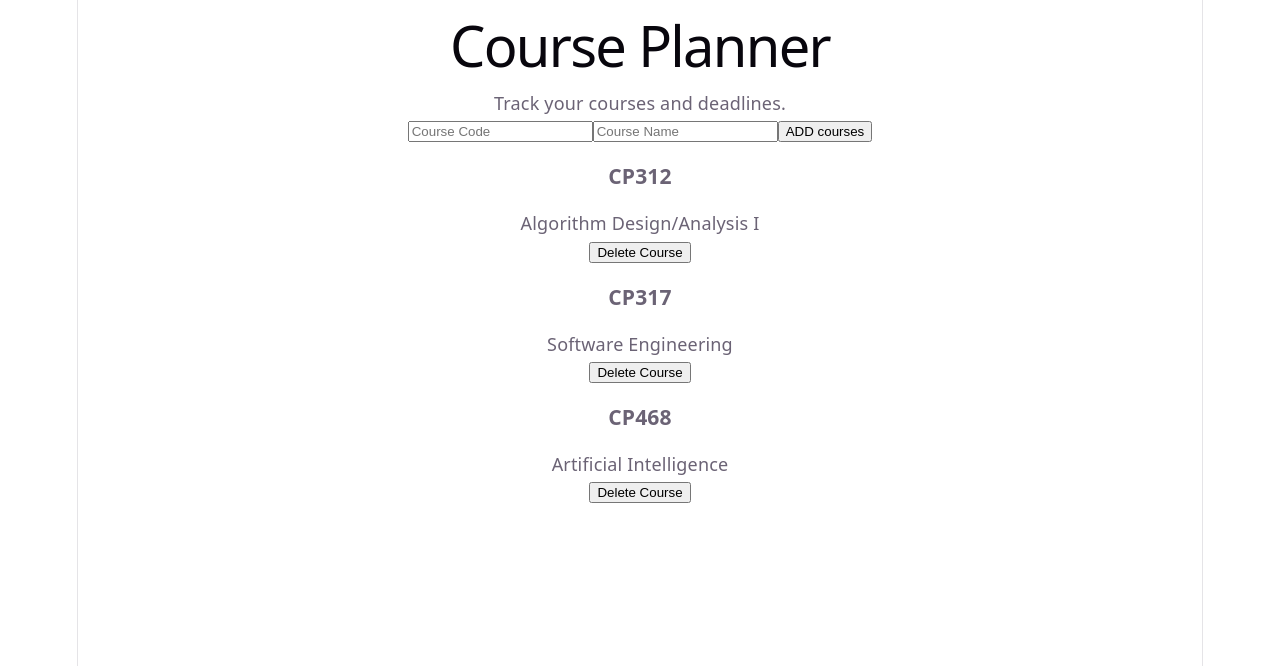
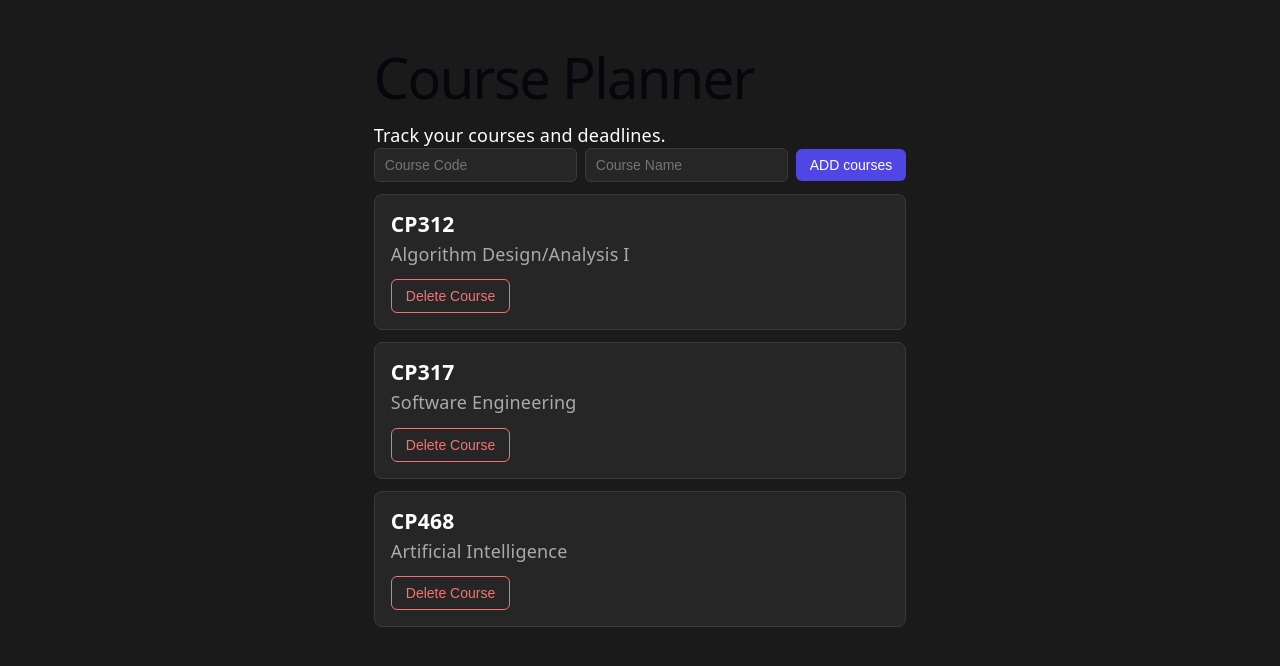
Before and after one commit to santlulok-bot/course-planner, a React (Vite) app: page / in a window 1280 px wide. Shown: the top 666 px of the page. Built offline with nearby package versions, Linux system fonts and the light colour scheme.

Commit message:
Style inputs and buttons for dark theme

```diff
--- a/src/App.css
+++ b/src/App.css
@@ -0,0 +1,67 @@
+:root
+body {
+  background:#1a1a1a;
+  color: #ffffff;
+  color-scheme: dark;
+}
+
+.app {
+  max-width: 800px;
+  margin: 0 auto;
+  padding: 32px 16px;
+  text-align: left;
+}
+
+
+
+.card {
+  background: #262626;
+  border: 1px solid #3a3a3a;
+  border-radius: 8px;
+  padding: 16px;
+  margin-top: 12px;
+}
+
+.card h3 {
+  margin: 0 0 4px;
+}
+
+.card p {
+  margin: 0 0 12px;
+  color: #aaa;
+}
+
+input {
+  background: #262626;
+  color: #ffffff;
+  border: 1px solid #3a3a3a;
+  border-radius: 6px;
+  padding: 8px 10px;
+  margin-right: 8px;
+  font-size: 14px;
+}
+
+button {
+  background: #4f46e5;
+  color: #ffffff;
+  border: none;
+  border-radius: 6px;
+  padding: 8px 14px;
+  font-size: 14px;
+  cursor: pointer;
+}
+
+button:hover {
+  background: #4338ca;
+}
+
+.card button {
+  background: transparent;
+  color: #f87171;
+  border: 1px solid #f87171;
+}
+
+.card button:hover {
+  background: #f87171;
+  color: #1a1a1a;
+}
--- a/src/App.jsx
+++ b/src/App.jsx
@@ -1,4 +1,5 @@
 import {useState} from "react"
+import "./App.css"
 
 const initialCourses = [
   {id: "1", code: "CP312", name: "Algorithm Design/Analysis I"},
@@ -7,7 +8,7 @@ const initialCourses = [
 ]
 function CourseCard({course, onDelete}) {
   return (
-    <div>
+    <div className="card">
       <h3>{course.code}</h3>
       <p>{course.name}</p>
       <button onClick={() => onDelete(course.id)}>Delete Course</button>
@@ -40,7 +41,7 @@ function App(){
     }
 
 return (
-    <div>
+    <div className="app">
     <h1>Course Planner</h1>
     <p>Track your courses and deadlines.</p>
 
--- a/src/index.css
+++ b/src/index.css
@@ -2,11 +2,9 @@
   --text: #6b6375;
   --text-h: #08060d;
   --bg: #fff;
-  --border: #e5e4e7;
   --code-bg: #f4f3ec;
   --accent: #aa3bff;
   --accent-bg: rgba(170, 59, 255, 0.1);
-  --accent-border: rgba(170, 59, 255, 0.5);
   --social-bg: rgba(244, 243, 236, 0.5);
   --shadow:
     rgba(0, 0, 0, 0.1) 0 10px 15px -3px, rgba(0, 0, 0, 0.05) 0 4px 6px -2px;
@@ -35,11 +33,9 @@
     --text: #9ca3af;
     --text-h: #f3f4f6;
     --bg: #16171d;
-    --border: #2e303a;
     --code-bg: #1f2028;
     --accent: #c084fc;
     --accent-bg: rgba(192, 132, 252, 0.15);
-    --accent-border: rgba(192, 132, 252, 0.5);
     --social-bg: rgba(47, 48, 58, 0.5);
     --shadow:
       rgba(0, 0, 0, 0.4) 0 10px 15px -3px, rgba(0, 0, 0, 0.25) 0 4px 6px -2px;
@@ -59,11 +55,9 @@ body {
   max-width: 100%;
   margin: 0 auto;
   text-align: center;
-  border-inline: 1px solid var(--border);
   min-height: 100svh;
   display: flex;
   flex-direction: column;
-  box-sizing: border-box;
 }
 
 h1,
@@ -99,7 +93,6 @@ code,
 .counter {
   font-family: var(--mono);
   display: inline-flex;
-  border-radius: 4px;
   color: var(--text-h);
 }
 
```
